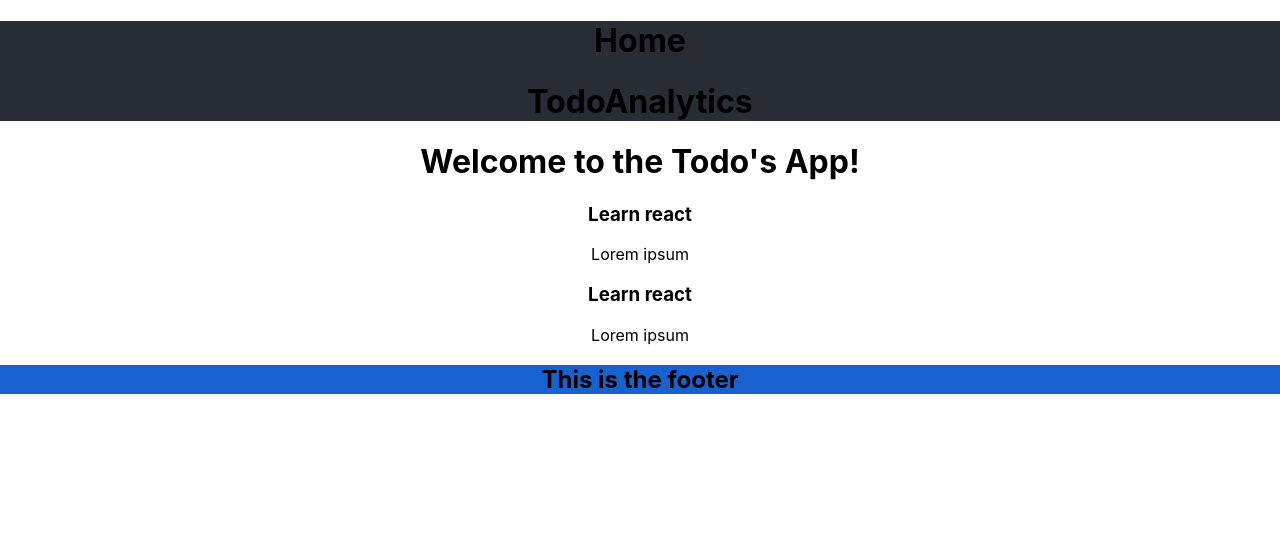
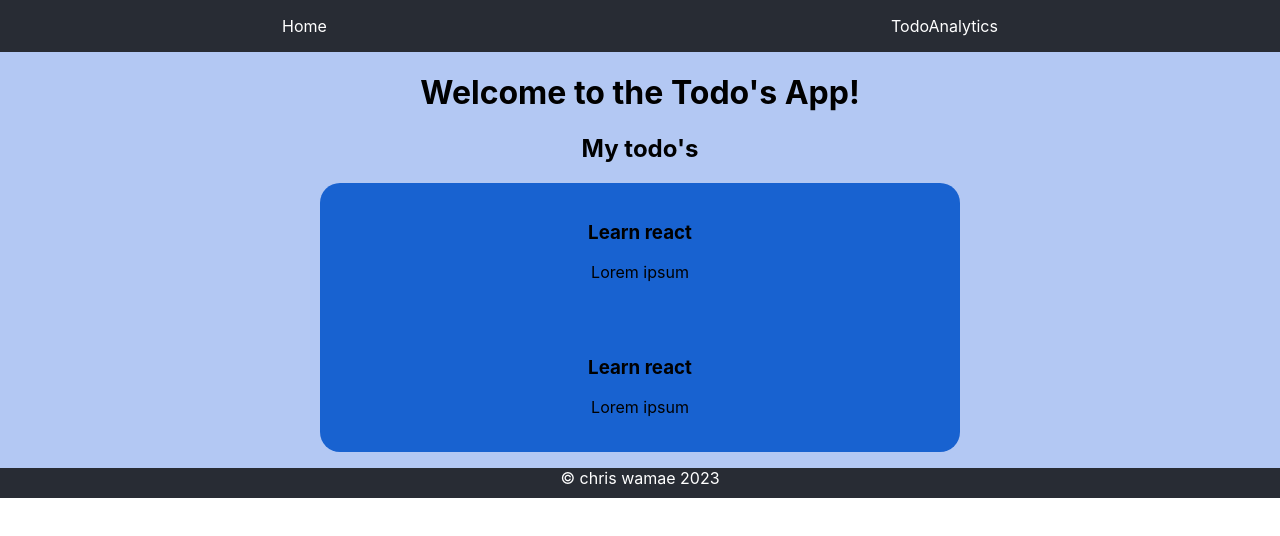
Before and after one commit to chris-wamae/to-do-list, a React (Create React App) app: page / in a window 1280 px wide. Shown: the top 536 px of the page. Built offline with nearby package versions, Linux system fonts and the light colour scheme.

Commit message:
Added styling to page components

```diff
--- a/src/App.css
+++ b/src/App.css
@@ -1,6 +1,7 @@
 :root{
   --blue:rgb(24, 98, 208);
   --grey:#282c34;
+  --lightBackground:#b3c8f3;
 }
 
 
@@ -43,9 +44,51 @@
   }
 }
 .navbar{
+  display:flex;
+  justify-content:space-around;
+  background-color:var(--grey);
+  color:white;
+}
+.navbar :hover{
+  color:red
+}
+
+.footer{
   background-color:var(--grey)
 }
 
-.footer{
-  background-color:var(--blue)
+.todosection{
+  margin:auto;
+  margin-right:auto;
+  background-color:var(--blue);
+  width:50%;
+  border-radius:20px;
 }
+
+.homepage{
+background-color:var(--lightBackground);
+}
+
+.todoAnalytics{
+background-color:var(--lightBackground);
+}
+
+.todoItem{
+padding-top:3%;
+padding-bottom:3%;
+}
+
+.footerText{
+  height:20px;
+  color:white;
+  display:flex;
+  flex-direction:row;
+  font-size: 16px;
+  justify-content:space-around;
+  align-items:center;
+}
+
+#copyright{
+  height:30px;
+  color:white;
+}
--- a/src/components/Footer.js
+++ b/src/components/Footer.js
@@ -1,6 +1,7 @@
 function Footer(){
     return(<div className="footer">
-        <h2>This is the footer</h2>
+        <p id="copyright">&copy; chris wamae 2023</p>
+
     </div>)
 }
 export default Footer
--- a/src/components/NavBar.js
+++ b/src/components/NavBar.js
@@ -9,8 +9,8 @@ function NavBar({changePage}){
         }
     return(
     <div className="navbar">
-        <h1 onClick={changePageHome}>Home</h1>
-        <h1 onClick={changePageTodoAnalytics}>TodoAnalytics</h1>
+        <p onClick={changePageHome}>Home</p>
+        <p onClick={changePageTodoAnalytics}>TodoAnalytics</p>
     </div>)
 }
 export default NavBar
--- a/src/components/TodoItem.js
+++ b/src/components/TodoItem.js
@@ -1,6 +1,6 @@
 function TodoItem(){
     return(
-        <div>
+        <div className="todoItem">
         <h3>Learn react</h3>
         <p>Lorem ipsum</p>
         </div>
--- a/src/components/TodoList.js
+++ b/src/components/TodoList.js
@@ -2,10 +2,10 @@ import Home from "../view/Home"
 import TodoItem from "./TodoItem"
 function TodoList(){
     return (
-        <>
+        <section className="todosection">
         <TodoItem />
         <TodoItem />
-        </>
+        </section>
     )
 }
 export default TodoList
--- a/src/view/Home.js
+++ b/src/view/Home.js
@@ -5,12 +5,13 @@ import Footer from "../components/Footer"
 
 function Home({changePage}){
     return (
-    <>
+    <div className="homepage">
     <NavBar changePage={changePage}/>
     <h1>Welcome to the Todo's App!</h1>
+    <h2>My todo's</h2>
     <TodoList />
     <Footer />
-    </>
+    </div>
     )
 }
 export default Home
--- a/src/view/TodoAnalytics.js
+++ b/src/view/TodoAnalytics.js
@@ -2,13 +2,13 @@ import NavBar from "../components/NavBar"
 import Footer from "../components/Footer"
 import TodoList from "../components/TodoList"
 function TodoAnalytics({changePage}){
-    return(    <>
+    return(<div className="todoAnalytics">
         <NavBar changePage={changePage}/>
-        <h1>NEWLY ADDED TODO's</h1>
+        <h2>Newly added todo's</h2>
         <TodoList />
-        <h1>PENDING TODO'S</h1>
+        <h2>Pending todo's</h2>
         <TodoList />
         <Footer />
-        </>)
+        </div>)
 }
 export default TodoAnalytics
```
